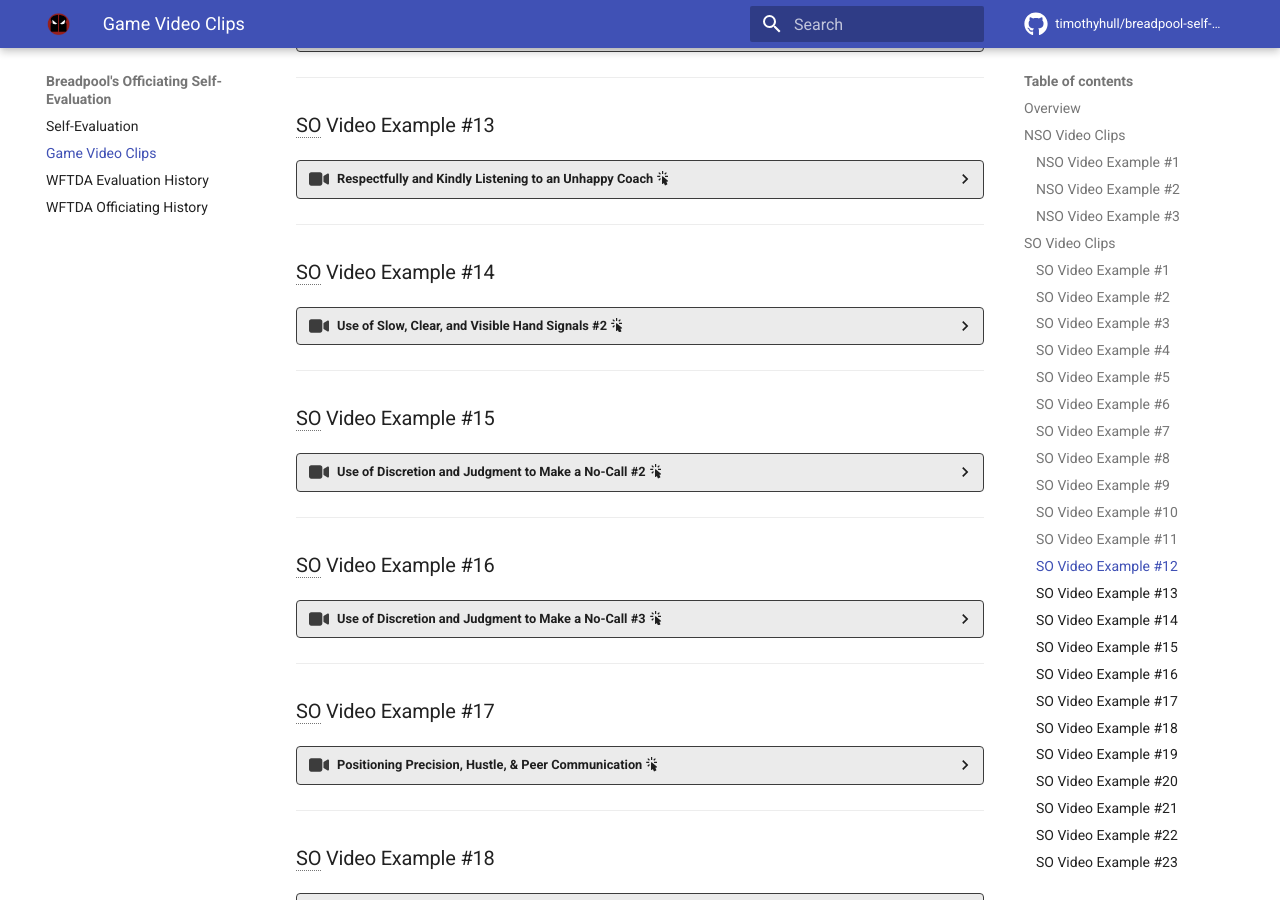
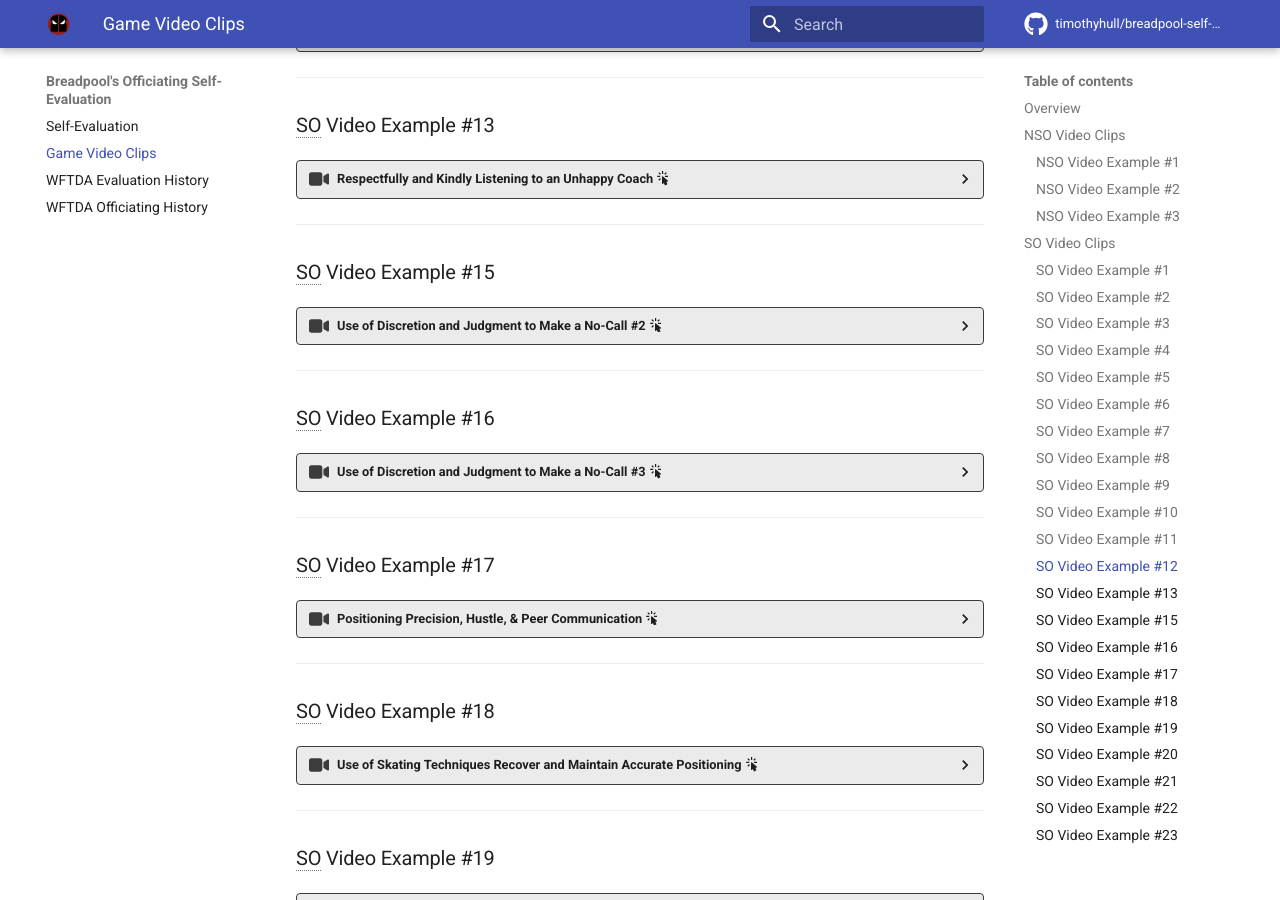
Before and after one commit to timothyhull/breadpool-self-eval, an MkDocs documentation site: the page built from docs/game_video_clips.md, in a window 1280 px wide and 900 px high, scrolled down 2565 px. Built offline with MkDocs 1.6.1 and Material for MkDocs 9.7.7, drawn with Linux system fonts in a browser that asks for light colours; comment, search, counter and statistics services are not loaded.

Commit message:
Remove SO video example #14

```diff
--- a/docs/game_video_clips.md
+++ b/docs/game_video_clips.md
@@ -648,33 +648,6 @@ Below are links to some of my officiating performances that highlight my capabil
 
 ---
 
-### SO Video Example #14
-
-??? video "Use of Slow, Clear, and Visible Hand Signals #2 :material-cursor-default-click:"
-
-    === "Overview :material-cursor-default-click:"
-
-        - At the ≈27:41 mark of this video, while serving as rear OPR, I observe Purple #07 initiate forceful contact to the head of White #215, and decide to penalize Purple #07 for a high block.
-        - I deliberately use a slow and clear and visual cue to ensure my peer officials are aware of the penalized action.
-
-    === "Outcome :material-cursor-default-click:"
-
-        - In the course of issuing the penalty to Purple #07, several blockers skate in non-derby direction.  I make a rapid movement to accelerate laterally in non-derby direction before coming to a sharp stop in alignment with the blockers reforming the rear wall.
-        - Even though I had to maneuver my body rapidly, I completed the motion of the high block verbal cue while maneuvering myself.
-
-    === "Importance :material-cursor-default-click:"
-
-        - I believe this video demonstrates I have the skating skills, game awareness, and specific practice in the OPR role to successfully perform several actions at once, which improves my ability to effectively officiate and support my peers.
-
-    <center>
-        <iframe align="middle" width="560" height="315" src="https://www.youtube.com/embed/BgDs6dRxRRs?start=1653" style="filter: drop-shadow(0 0 0.2rem black);" title="https://youtu.be/BgDs6dRxRRs?t=1653" frameborder="0" allow="accelerometer; autoplay; clipboard-write; encrypted-media; gyroscope; picture-in-picture; web-share" referrerpolicy="strict-origin-when-cross-origin" allowfullscreen></iframe>
-    </center>
-    <center>
-        <br>[https://youtu.be/BgDs6dRxRRs?t=1653 :octicons-link-external-24:](https://youtu.be/BgDs6dRxRRs?t=1653){ target=_blank }
-    </center>
-
----
-
 ### SO Video Example #15
 
 ??? video "Use of Discretion and Judgment to Make a No-Call #2 :material-cursor-default-click:"
```
